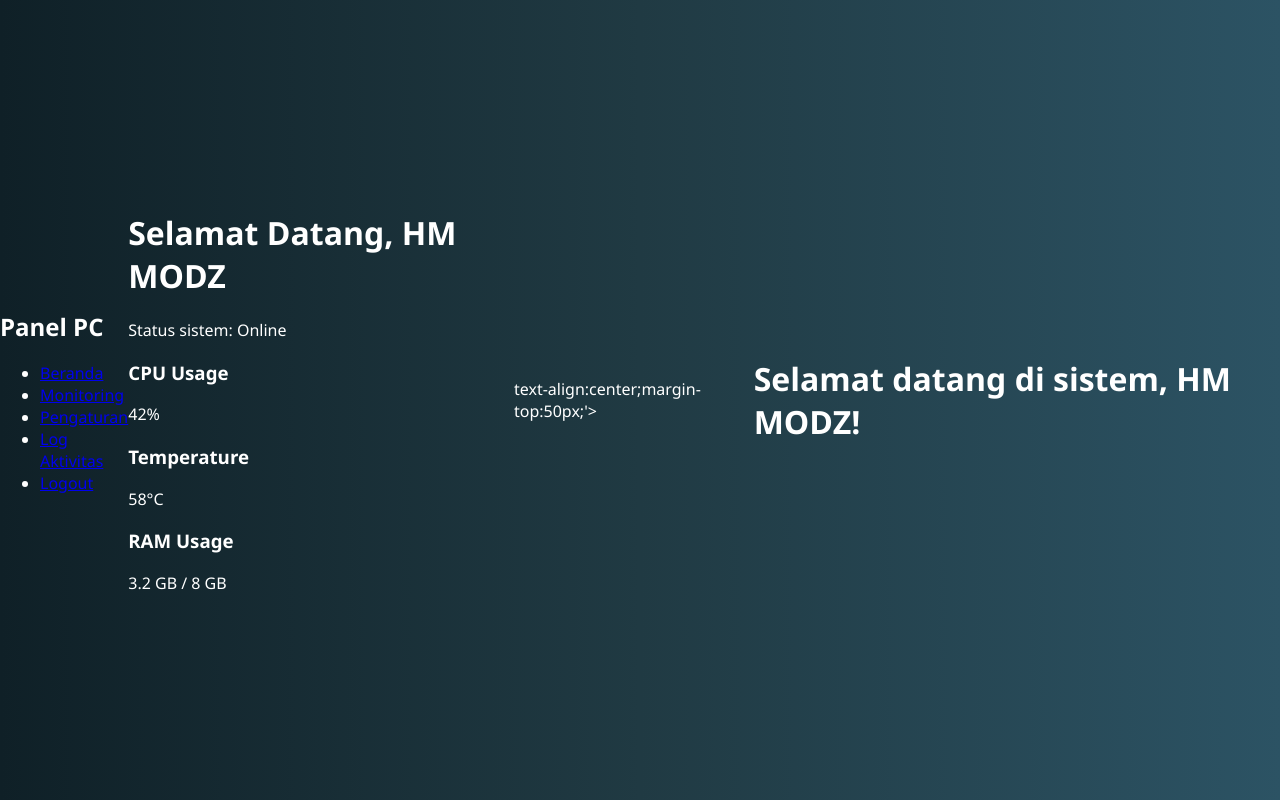
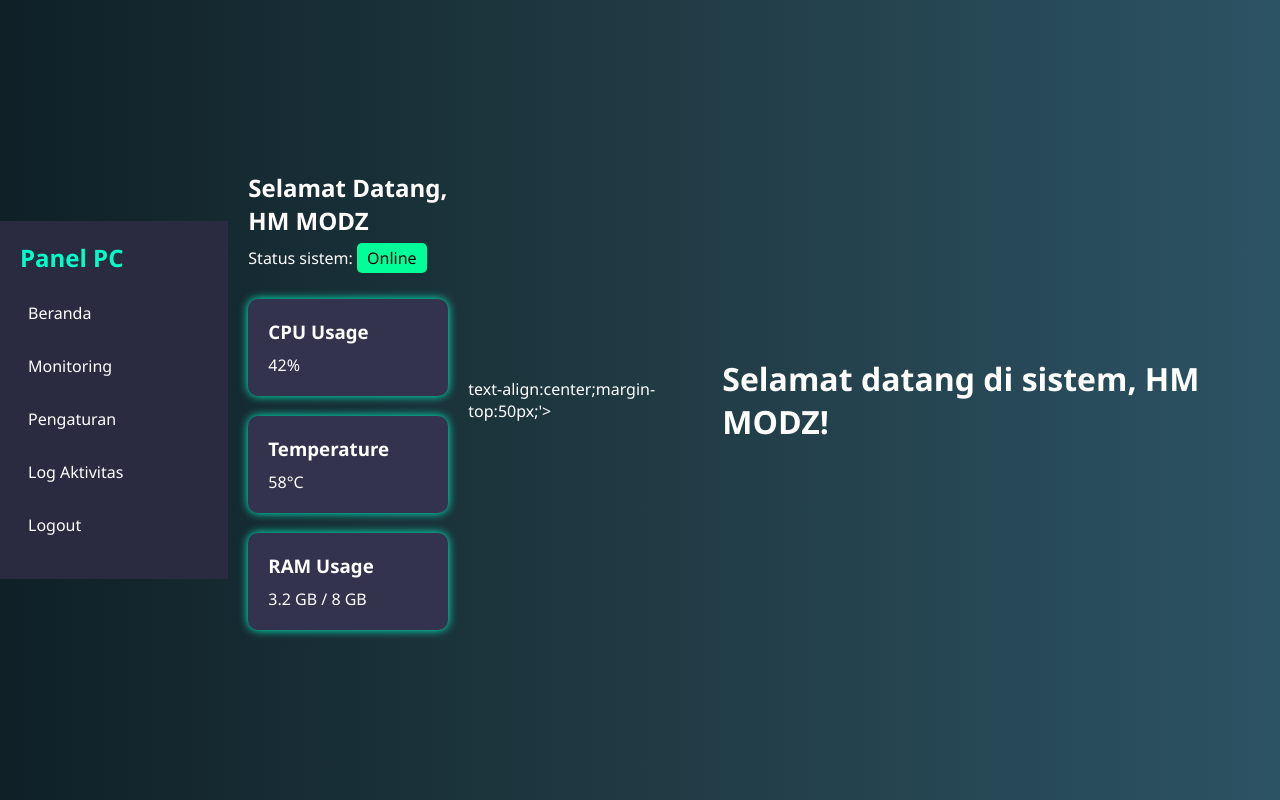
Before and after one commit to HMMODZPROJECT/Ilhamsoiw, a plain HTML site: page welcome.html in a window 1280 px wide. Drawn offline with Linux system fonts and the light colour scheme.

Commit message:
Update style.css

```diff
--- a/style.css
+++ b/style.css
@@ -48,3 +48,89 @@ button:hover {
   margin-top: 10px;
   font-size: 14px;
 }
+* {
+  margin: 0;
+  padding: 0;
+  box-sizing: border-box;
+  font-family: 'Segoe UI', sans-serif;
+}
+
+body {
+  display: flex;
+  min-height: 100vh;
+  background-color: #1e1e2f;
+  color: white;
+}
+
+.sidebar {
+  width: 240px;
+  background-color: #2a2a40;
+  padding: 20px;
+}
+
+.sidebar h2 {
+  color: #00ffc8;
+  margin-bottom: 20px;
+}
+
+.sidebar ul {
+  list-style: none;
+}
+
+.sidebar ul li {
+  margin: 15px 0;
+}
+
+.sidebar ul li a {
+  color: white;
+  text-decoration: none;
+  display: block;
+  padding: 8px;
+  border-radius: 5px;
+  transition: 0.3s;
+}
+
+.sidebar ul li a:hover {
+  background-color: #00ffc8;
+  color: #000;
+}
+
+.main-content {
+  flex: 1;
+  padding: 20px;
+}
+
+header h1 {
+  font-size: 24px;
+  margin-bottom: 10px;
+}
+
+.status {
+  padding: 4px 10px;
+  border-radius: 5px;
+}
+
+.online {
+  background-color: #00ff99;
+  color: #000;
+}
+
+.dashboard {
+  margin-top: 30px;
+  display: flex;
+  gap: 20px;
+  flex-wrap: wrap;
+}
+
+.card {
+  background-color: #33334d;
+  padding: 20px;
+  border-radius: 10px;
+  flex: 1 1 200px;
+  min-width: 200px;
+  box-shadow: 0 0 10px #00ffc8;
+}
+
+.card h3 {
+  margin-bottom: 10px;
+}
```
